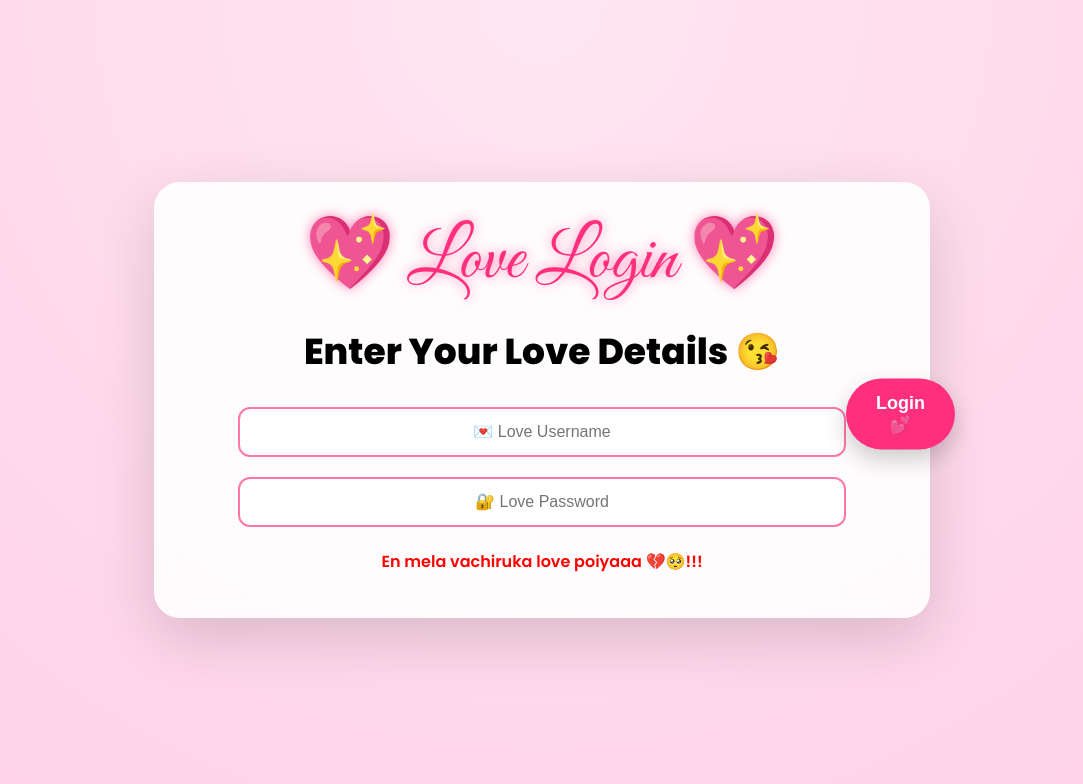
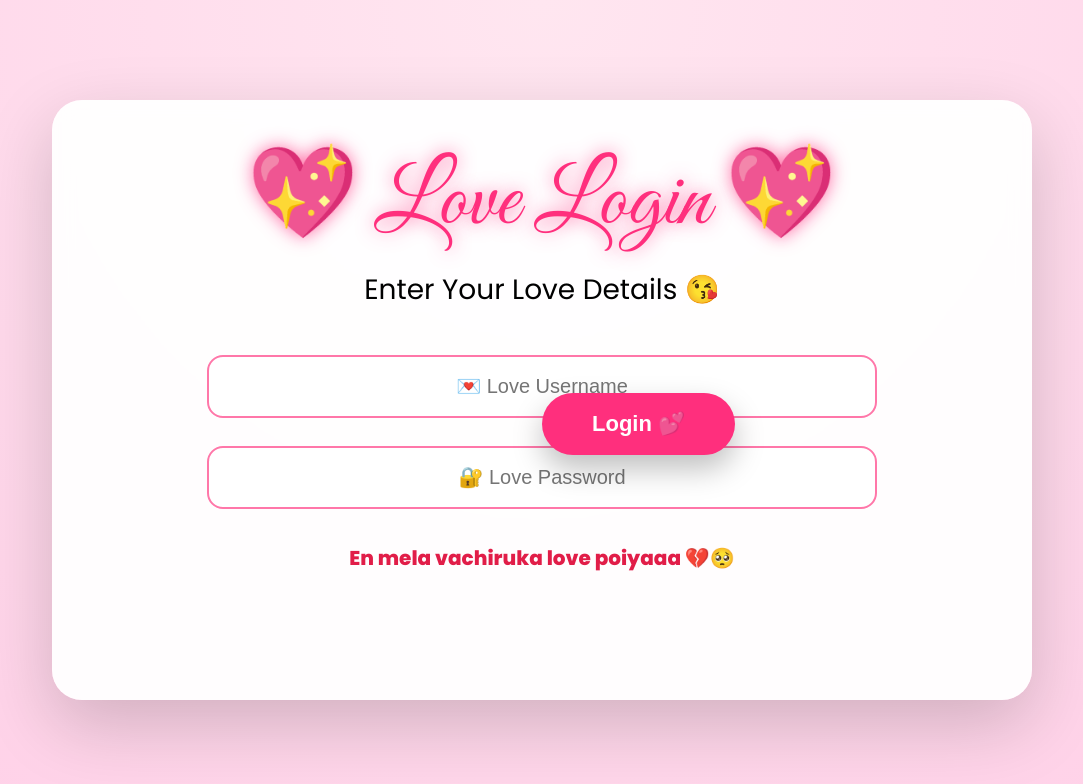
Before and after one commit to arikrishnan123/sriharishma-, a plain HTML site: page index.html in a window 1280 px wide. Both pictures are taken after a click on the button "Login 💕". Shown: the whole page, without its empty margins (98-1181 px from the left). Drawn offline with nearby package versions, Linux system fonts and the light colour scheme.

Commit message:
Update index.html

```diff
--- a/index.html
+++ b/index.html
@@ -5,141 +5,145 @@
 <meta name="viewport" content="width=device-width, initial-scale=1" />
 <title>Love Login 💖</title>
 
-  <!-- Romantic Fonts -->
 <link href="https://fonts.googleapis.com/css2?family=Great+Vibes&family=Poppins:wght@400;600;800&display=swap" rel="stylesheet">
-
-  <!-- Confetti -->
 <script src="https://cdn.jsdelivr.net/npm/canvas-confetti@1.9.3/dist/confetti.browser.min.js"></script>
 
 <style>
-    body {
-      margin: 0;
-      min-height: 100vh;
-      display: grid;
-      place-items: center;
-      background: radial-gradient(circle at top, #ffe6f0, #ffd1e8);
-      font-family: 'Poppins', sans-serif;
-      overflow: hidden;
+body{
+  margin:0;
+  min-height:100vh;
+  display:grid;
+  place-items:center;
+  background:radial-gradient(circle at top,#ffe6f0,#ffd1e8);
+  font-family:'Poppins',sans-serif;
+  overflow:hidden;
 }
 
-    canvas {
-      position: fixed;
-      inset: 0;
-      pointer-events: none;
-      z-index: 9999;
+canvas{
+  position:fixed;
+  inset:0;
+  pointer-events:none;
+  z-index:9999;
 }
 
-    .card {
-      width: min(720px, 92vw);
-      background: rgba(255,255,255,0.9);
-      backdrop-filter: blur(10px);
-      padding: 28px;
-      border-radius: 26px;
-      text-align: center;
-      box-shadow: 0 20px 60px rgba(0,0,0,.15);
-      animation: pop .4s ease;
+/* BIG CARD */
+.card{
+  width:min(900px,95vw);
+  min-height:520px;
+  background:rgba(255,255,255,.95);
+  backdrop-filter:blur(10px);
+  padding:40px;
+  border-radius:30px;
+  text-align:center;
+  box-shadow:0 25px 70px rgba(0,0,0,.18);
+  animation:pop .4s ease;
 }
 
-    @keyframes pop {
-      from { transform: scale(.9); opacity: 0; }
-      to { transform: scale(1); opacity: 1; }
+@keyframes pop{
+  from{transform:scale(.9);opacity:0}
+  to{transform:scale(1);opacity:1}
 }
 
-    /* NAME */
-    .name {
-      font-family: 'Great Vibes', cursive;
-      font-size: clamp(48px, 6vw, 72px);
-      color: #ff2f7d;
-      text-shadow: 0 0 12px rgba(255,47,125,.6);
+.name{
+  font-family:'Great Vibes',cursive;
+  font-size:clamp(60px,7vw,90px);
+  color:#ff2f7d;
+  text-shadow:0 0 18px rgba(255,47,125,.7);
 }
 
-    .love-input {
-      width: 80%;
-      padding: 14px;
-      margin: 10px 0;
-      border-radius: 12px;
-      border: 2px solid #ff77a9;
-      font-size: 16px;
-      text-align: center;
+/* LOGIN */
+.login-sub{
+  font-size:28px;
+  margin:10px 0 30px;
 }
 
-    .login-btn {
-      margin-top: 14px;
-      padding: 14px 30px;
-      font-size: 18px;
-      font-weight: 800;
-      background: #ff2f7d;
-      color: white;
-      border: none;
-      border-radius: 999px;
-      cursor: pointer;
-      box-shadow: 0 10px 24px rgba(0,0,0,.2);
+.love-input{
+  width:70%;
+  padding:18px;
+  margin:14px 0;
+  border-radius:16px;
+  border:2px solid #ff77a9;
+  font-size:20px;
+  text-align:center;
 }
 
-    .warning {
-      margin-top: 12px;
-      color: red;
-      font-weight: 600;
+.login-btn{
+  margin-top:24px;
+  padding:18px 50px;
+  font-size:22px;
+  font-weight:800;
+  background:#ff2f7d;
+  color:white;
+  border:none;
+  border-radius:999px;
+  cursor:pointer;
+  box-shadow:0 14px 30px rgba(0,0,0,.25);
 }
 
-    /* IMAGE */
-    .art {
-      width: min(320px, 85vw);
-      margin: 16px auto;
-      border-radius: 22px;
-      box-shadow: 0 14px 30px rgba(0,0,0,.2);
+.warning{
+  margin-top:20px;
+  font-size:20px;
+  color:#e11d48;
+  font-weight:700;
 }
 
-    .love {
-      font-size: 26px;
-      font-weight: 800;
-      color: #ff2f7d;
-      margin-top: 10px;
+/* VALENTINE */
+.art{
+  width:340px;
+  margin:20px auto;
+  border-radius:26px;
+  box-shadow:0 16px 36px rgba(0,0,0,.25);
 }
 
-    h1 {
-      font-size: clamp(24px, 4vw, 36px);
-      margin: 18px 0;
+.love{
+  font-size:30px;
+  font-weight:800;
+  color:#ff2f7d;
 }
 
-    .button-zone {
-      position: relative;
-      width: min(520px, 92%);
-      height: 150px;
-      margin: 10px auto;
+h1{
+  font-size:36px;
+  margin:18px 0;
 }
 
-    button {
-      position: absolute;
-      top: 50%;
-      transform: translateY(-50%);
-      padding: 16px 26px;
-      font-size: 18px;
-      font-weight: 800;
-      border-radius: 999px;
-      border: none;
-      cursor: pointer;
-      box-shadow: 0 10px 24px rgba(0,0,0,.2);
+.button-zone{
+  position:relative;
+  width:520px;
+  height:160px;
+  margin:20px auto;
 }
 
-    #yesBtn {
-      left: 18%;
-      background: #ff2f7d;
-      color: white;
+button{
+  position:absolute;
+  top:50%;
+  transform:translateY(-50%);
+  padding:18px 30px;
+  font-size:20px;
+  font-weight:800;
+  border-radius:999px;
+  border:none;
+  cursor:pointer;
+  box-shadow:0 12px 26px rgba(0,0,0,.25);
 }
 
-    #noBtn {
-      left: 62%;
-      background: #e5e7eb;
+#yesBtn{
+  left:15%;
+  background:#ff2f7d;
+  color:white;
 }
 
-    .hint {
-      font-size: 14px;
-      opacity: .7;
+#noBtn{
+  left:65%;
+  background:#e5e7eb;
 }
 
-    .result {
-      display: none;
+.hint{
+  font-size:16px;
+  opacity:.7;
+}
+
+.result{
+  display:none;
 }
 </style>
 </head>
@@ -148,27 +152,25 @@
 
 <canvas id="confetti"></canvas>
 
-<!-- 💖 LOGIN PAGE -->
+<!-- LOGIN PAGE -->
 <div class="card" id="loginCard">
   <div class="name">💖 Love Login 💖</div>
+  <div class="login-sub">Enter Your Love Details 😘</div>
 
-  <h1>Enter Your Love Details 😘</h1>
+  <input class="love-input" id="username" placeholder="💌 Love Username">
+  <input class="love-input" id="password" type="password" placeholder="🔐 Love Password">
 
-  <input type="text" id="username" placeholder="💌 Love Username" class="love-input">
-  <input type="password" id="password" placeholder="🔐 Love Password" class="love-input">
-
+  <br>
   <button class="login-btn" onclick="login()">Login 💕</button>
-
-  <p class="warning" id="warning"></p>
+  <div class="warning" id="warning"></div>
 </div>
 
-<!-- 💘 VALENTINE PAGE -->
-<div class="card" id="valentineCard" style="display:none;">
+<!-- VALENTINE PAGE -->
+<div class="card" id="valentineCard" style="display:none">
 
   <div class="name">SriArishma 🖤</div>
 
-  <img class="art" src="babyheartholding.png" alt="Love Art">
-
+  <img class="art" src="babyheartholding.png">
   <div class="love">I Love You 🖤</div>
 
   <h1>Will you be my Valentine? 💖</h1>
@@ -182,66 +184,46 @@
 
   <div class="result" id="result">
     <h2>YAYYYYY 💕🎉</h2>
-    <img src="sriimage.jpeg" width="300">
+    <img src="sriimage.jpeg" width="320">
   </div>
 
 </div>
 
 <script>
-const yesBtn = document.getElementById("yesBtn");
-const noBtn = document.getElementById("noBtn");
-const zone = document.getElementById("zone");
-const result = document.getElementById("result");
-const canvas = document.getElementById("confetti");
+const canvas=document.getElementById("confetti");
+const confettiInstance=confetti.create(canvas,{resize:true});
 
-const confettiInstance = confetti.create(canvas, { resize: true });
+function login(){
+  const u=username.value;
+  const p=password.value;
+  const warn=warning;
 
-let scale = 1;
-function growYes(){
-  scale += 0.1;
-  yesBtn.style.transform = `translateY(-50%) scale(${scale})`;
+  if(u==="sri" && p==="sriarishma143"){
+    loginCard.style.display="none";
+    valentineCard.style.display="block";
+    confettiInstance({particleCount:250,spread:160});
+  }else{
+    warn.innerText="En mela vachiruka love poiyaaa 💔🥺";
+  }
 }
 
-zone.addEventListener("mousemove", e => {
-  const b = noBtn.getBoundingClientRect();
-  const d = Math.hypot(
-    b.left + b.width/2 - e.clientX,
-    b.top + b.height/2 - e.clientY
-  );
-  if(d < 120){
-    noBtn.style.left = Math.random() * 60 + "%";
-    noBtn.style.top  = Math.random() * 60 + "%";
-    growYes();
+let scale=1;
+zone.addEventListener("mousemove",e=>{
+  const b=noBtn.getBoundingClientRect();
+  const d=Math.hypot(b.left+b.width/2-e.clientX,b.top+b.height/2-e.clientY);
+  if(d<120){
+    noBtn.style.left=Math.random()*60+"%";
+    noBtn.style.top=Math.random()*60+"%";
+    scale+=.1;
+    yesBtn.style.transform=`translateY(-50%) scale(${scale})`;
   }
 });
 
-yesBtn.onclick = () => {
-  zone.style.display = "none";
-  result.style.display = "block";
-  confettiInstance({ particleCount: 300, spread: 160 });
+yesBtn.onclick=()=>{
+  zone.style.display="none";
+  result.style.display="block";
+  confettiInstance({particleCount:300,spread:180});
 };
-
-// 💖 LOGIN FUNCTION
-function login() {
-  const user = document.getElementById("username").value;
-  const pass = document.getElementById("password").value;
-  const warning = document.getElementById("warning");
-
-  // 🔐 CHANGE THESE
-  const correctUser = "sri";
-  const correctPass = "sriarishma143";
-
-  if (user === correctUser && pass === correctPass) {
-    document.getElementById("loginCard").style.display = "none";
-    document.getElementById("valentineCard").style.display = "block";
-    confettiInstance({ particleCount: 200, spread: 140 });
-  } else {
-    const msgs = [
-      "En mela vachiruka love poiyaaa 💔🥺!!!"
-    ];
-    warning.innerText = msgs[Math.floor(Math.random() * msgs.length)];
-  }
-}
 </script>
 
 </body>
```
Lines whose indentation alone changed are shown as unchanged.
